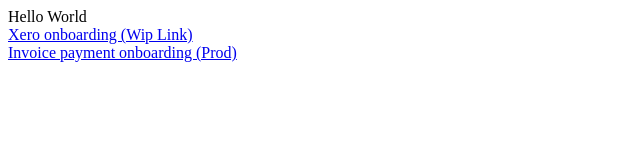
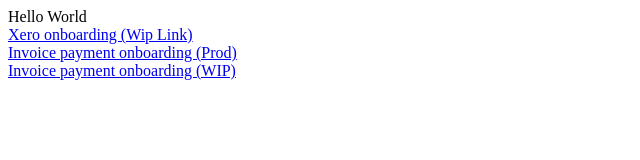
Before and after one commit to georgiIvanov/georgiIvanov.github.io, a plain HTML site: page index.html in a window 1280 px wide. Shown: the whole page, without its empty margins (0-640 px from the left). Drawn offline with Linux system fonts and the light colour scheme.

Commit message:
Update index.html

```diff
--- a/index.html
+++ b/index.html
@@ -7,3 +7,7 @@ Hello World
 <div>
 	<a href="https://app.tide.co/invoice-payment-links/onboard">Invoice payment onboarding (Prod)</a>
 </div>
+
+<div>
+	<a href="https://app.wip.tide.co/invoice-payment-links/onboard">Invoice payment onboarding (WIP)</a>
+</div>
```
